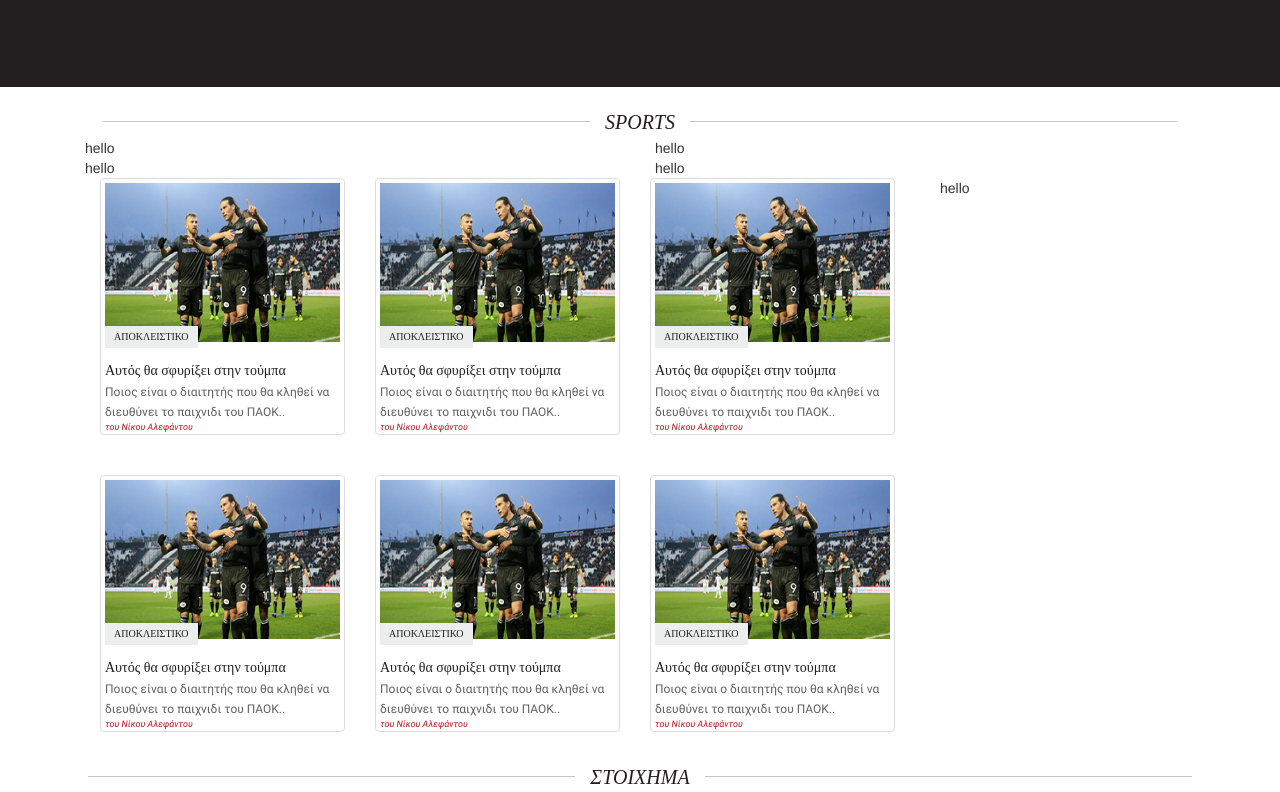
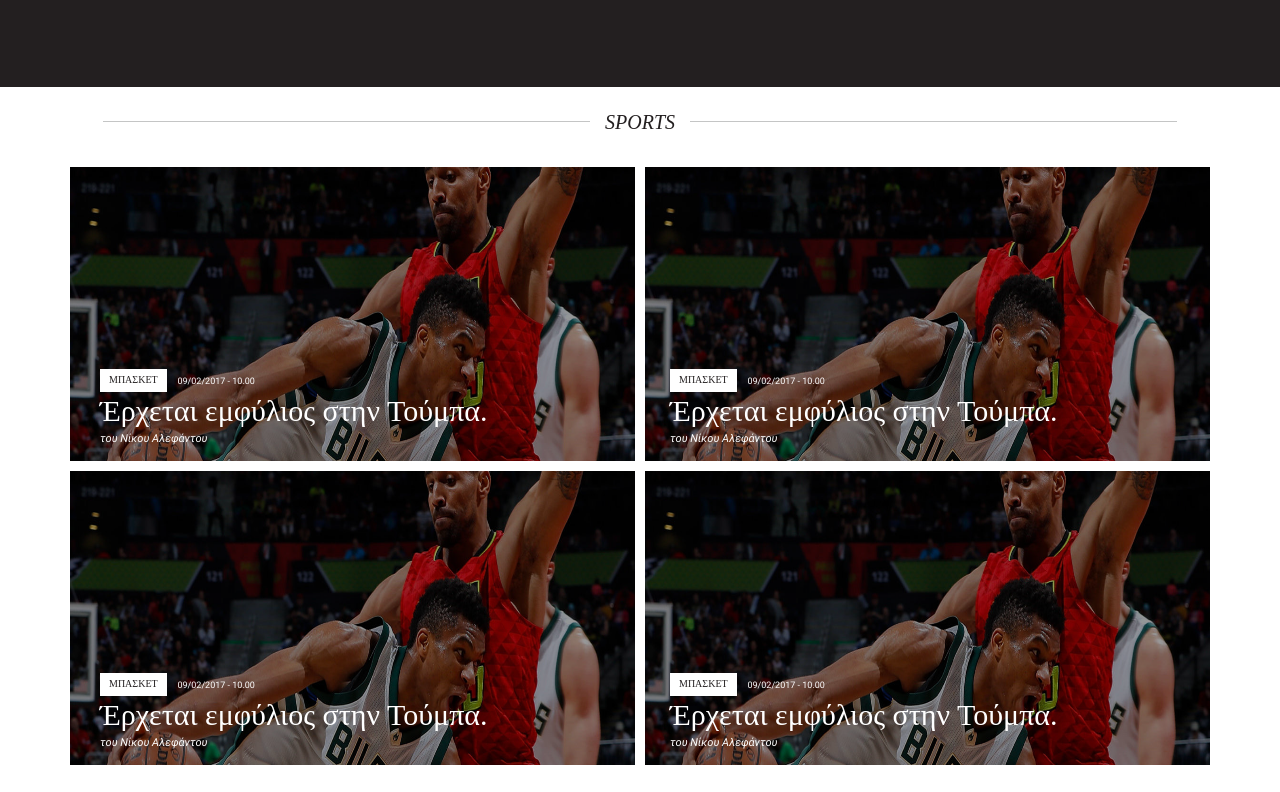
Before and after one commit to lumakos/sportdogGr, a plain HTML site: page index.html in a window 1280 px wide. Shown: the part 3340-4132 px from the top of the page. Drawn offline with Linux system fonts and the light colour scheme; a web font is replaced by a local one.

Commit message:
fix sport section

```diff
--- a/index.html
+++ b/index.html
@@ -959,22 +959,102 @@
         <div class="col-xs-12">
             <p class="subtitle fancy"><span>SPORTS</span></p>
         </div>
+        <div class="container grid">
+          <div class="col-xs-12 col-sm-6 image-wrapper">
+            <a href="#">
+              <img class="image-layout" src="img/slider/slider.png" alt="slider">
+              <div class="image-caption">
+                <div class="date-time">
+                  <ul>
+                    <li>
+                      <p>
+                        ΜΠΑΣΚΕΤ
+                      </p>
+                    </li>
+                    <li>
+                      <span class="sport-date">09/02/2017 - 10.00</span>
+                    </li>
+                  </ul>
+                </div>
+                <div class="title">
+                  <h1 class="sport-title">Έρχεται εμφύλιος στην Τούμπα.</h1>
+                  <span>του Νίκου Αλεφάντου</span>
+                </div>
+              </div>
+            </a>
+          </div>
+          <div class="col-xs-12 col-sm-6 image-wrapper">
+            <a href="#">
+              <img class="image-layout" src="img/slider/slider.png" alt="slider">
+              <div class="image-caption">
+                <div class="date-time">
+                  <ul>
+                    <li>
+                      <p>
+                        ΜΠΑΣΚΕΤ
+                      </p>
+                    </li>
+                    <li>
+                      <span class="sport-date">09/02/2017 - 10.00</span>
+                    </li>
+                  </ul>
+                </div>
+                <div class="title">
+                  <h1 class="sport-title">Έρχεται εμφύλιος στην Τούμπα.</h1>
+                  <span>του Νίκου Αλεφάντου</span>
+                </div>
+              </div>
+            </a>
+          </div>
+          <div class="col-xs-12 col-sm-6 image-wrapper">
+            <a href="#">
+              <img class="image-layout" src="img/slider/slider.png" alt="slider">
+              <div class="image-caption">
+                <div class="date-time">
+                  <ul>
+                    <li>
+                      <p>
+                        ΜΠΑΣΚΕΤ
+                      </p>
+                    </li>
+                    <li>
+                      <span class="sport-date">09/02/2017 - 10.00</span>
+                    </li>
+                  </ul>
+                </div>
+                <div class="title">
+                  <h1 class="sport-title">Έρχεται εμφύλιος στην Τούμπα.</h1>
+                  <span>του Νίκου Αλεφάντου</span>
+                </div>
+              </div>
+            </a>
+          </div>
+          <div class="col-xs-12 col-sm-6 image-wrapper">
+            <a href="#">
+              <img class="image-layout" src="img/slider/slider.png" alt="slider">
+              <div class="image-caption">
+                <div class="date-time">
+                  <ul>
+                    <li>
+                      <p>
+                        ΜΠΑΣΚΕΤ
+                      </p>
+                    </li>
+                    <li>
+                      <span class="sport-date">09/02/2017 - 10.00</span>
+                    </li>
+                  </ul>
+                </div>
+                <div class="title">
+                  <h1 class="sport-title">Έρχεται εμφύλιος στην Τούμπα.</h1>
+                  <span>του Νίκου Αλεφάντου</span>
+                </div>
+              </div>
+            </a>
+          </div>
+        </div>
         <div class="container">
-          <div class="col-xs-12 col-sm-6">
-            hello
-          </div>
-          <div class="col-xs-12 col-sm-6">
-            hello
-          </div>
-          <div class="col-xs-12 col-sm-6">
-            hello
-          </div>
-          <div class="col-xs-12 col-sm-6">
-            hello
-          </div>
-        </div>
-        <div class="container">
-          <div class="col-sm-9 col-xs-12">
+          <div class="col-sm-9 col-xs-12 left-section">
             <div class="col-md-4 col-sm-6 hero-feature daily-new">
                 <div class="thumbnail">
                     <img src="img/news/daily-new.png">
@@ -1090,8 +1170,10 @@
                 </div>
             </div>
           </div>
-          <div class="col-sm-3 col-xs-12">
-            hello
+          <div class="col-sm-3 col-xs-12 right-section">
+            <a href="#">
+              <img src="img/banner/banner-4.png" alt="">
+            </a>
           </div>
         </div>
     </div>
--- a/sass/pages/homepage.scss
+++ b/sass/pages/homepage.scss
@@ -136,6 +136,63 @@
       a.hellas {
         background: url(../img/topbar/ch.png) 0 -255px no-repeat;
       }
+    }
+  }
+}
+
+/* images */
+.image-wrapper {
+  margin-bottom: 10px;
+  &:nth-child(2n+1){
+    padding-left: 0;
+    padding-right: 5px;
+  }
+  &:nth-child(2n){
+    padding-right: 0;
+    padding-left: 5px;
+  }
+}
+.image-layout {
+  width: 100%;
+  height: 294px;
+}
+.image-caption {
+  position: absolute;
+  left: 30px;
+  bottom: 14px;
+  right: 0;
+  text-align: left;
+
+  .date-time {
+    ul {
+      li{
+
+        &:first-child {
+          background-color: #fff;
+          color: #231f20;
+        }
+        &:last-child {
+          background-color: transparent;
+          color: #fff;
+        }
+        span {
+          top: 1px;
+        }
+      }
+    }
+  }
+  .title {
+    h1 {
+      font-family: "Fira Sans Extra Condensed Medium";
+      color: #fff;
+      font-size: 30px;
+      margin-top: 2px;
+      margin-bottom: 0;
+    }
+    span {
+      font-family: "Roboto Italic";
+      color: #fff;
+      font-size: 11px;
     }
   }
 }
@@ -842,4 +899,27 @@
 
 .sports-wrapper {
   margin-top: 30px;
+  .grid {
+    margin-top: 50px;
+    margin-bottom: 20px;
+  }
+  .left-section {
+    padding-left: 0;
+    .daily-new {
+      padding-left: 0;
+    }
+  }
+  .right-section {
+    padding-right: 0;
+    img {
+      width: 100%;
+      height: 480px;
+    }
+  }
 }
+
+.thumbnail {
+  padding: 0;
+  border: 0;
+  margin-bottom: 0;
+}
```
Also changed, not shown: css/main.css, img/banner/banner-4.png (added), 1 other file.
